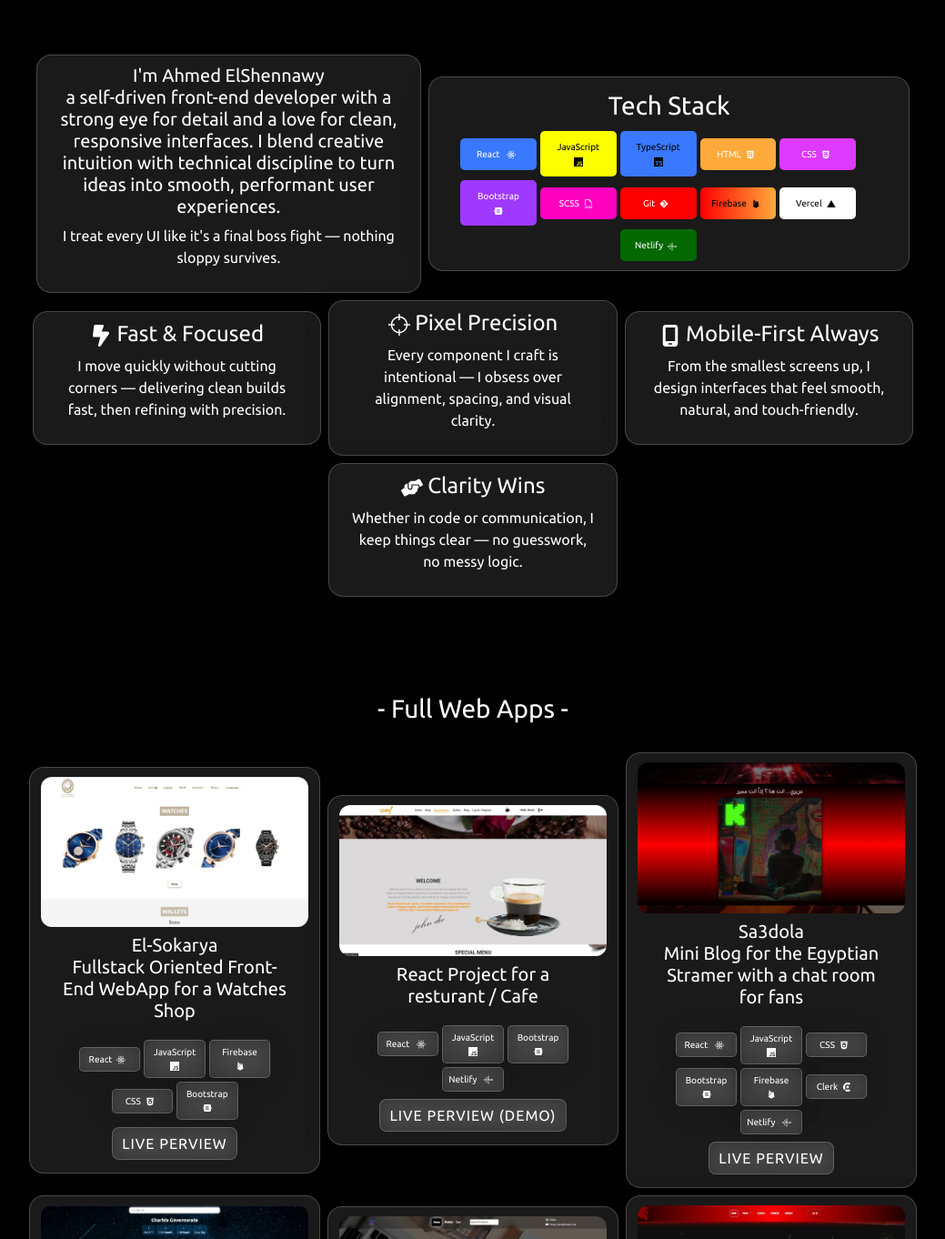
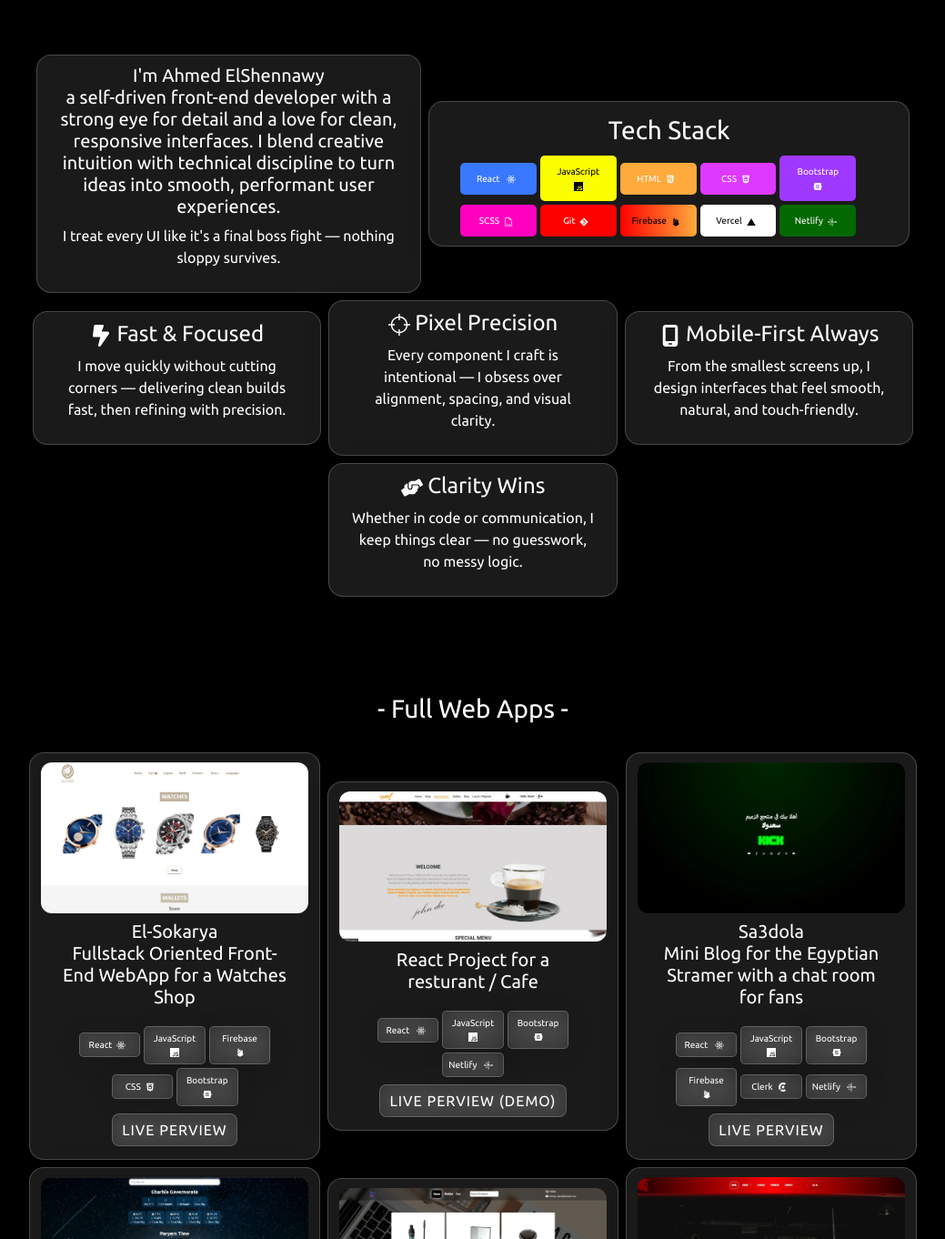
Before and after one commit to a-elshennawy/portfolio-NextJS, a Next.js app: page / in a window 1280 px wide. Shown: the part 790-2152 px from the top of the page at 91% size, without its empty margins (120-1159 px from the left). Built offline with nearby package versions, Linux system fonts and the light colour scheme.

Commit message:
inhancements

```diff
--- a/app/globals.css
+++ b/app/globals.css
@@ -175,12 +175,6 @@
   }
 }
 
-@media (prefers-color-scheme: dark) {
-  html {
-    color-scheme: dark;
-  }
-}
-
 @media screen and (max-width: 992px) {
   :root {
     font-size: 14px;
@@ -201,3 +195,12 @@
     filter: drop-shadow(0 0 0px #fff);
   }
 }
+
+::-webkit-scrollbar {
+  display: none;
+}
+
+html {
+  -ms-overflow-style: none;
+  scrollbar-width: none;
+}
--- a/app/page.tsx
+++ b/app/page.tsx
@@ -2,9 +2,10 @@
 import { useEffect } from "react";
 import Header from "@/components/Header/Header";
 import About from "@/components/About/About";
-import Samples from "../components/Samples/Samples";
+import Samples from "@/components/Samples/Samples";
 import CommBar from "@/components/CommBar/CommBar";
 import UpBtn from "@/components/UpBtn";
+import ScrollBar from "@/components/ScrollBar/ScrollBar";
 
 export default function Home() {
   useEffect(() => {
@@ -15,6 +16,7 @@
   }, []);
   return (
     <>
+      <ScrollBar />
       <CommBar />
       <Header />
       <About />
--- a/components/About/About.tsx
+++ b/components/About/About.tsx
@@ -9,7 +9,7 @@
   FaHtml5,
   FaReact,
 } from "react-icons/fa";
-import { SiJavascript, SiNetlify, SiTypescript } from "react-icons/si";
+import { SiJavascript, SiNetlify } from "react-icons/si";
 import { BsFiletypeScss } from "react-icons/bs";
 import { IoLogoFirebase, IoLogoVercel } from "react-icons/io5";
 import { FaBoltLightning, FaMobileScreen } from "react-icons/fa6";
@@ -66,10 +66,7 @@
                 JavaScript
                 <SiJavascript />
               </span>
-              <span className="TypeScript col-lg-2 col-3">
-                TypeScript
-                <SiTypescript />
-              </span>
+
               <span className="html col-lg-2 col-3">
                 HTML
                 <FaHtml5 />
--- a/components/Samples/Samples.tsx
+++ b/components/Samples/Samples.tsx
@@ -133,7 +133,7 @@
           </motion.div>
 
           <motion.div
-            initial={{ x: -100, opacity: 0 }}
+            initial={{ x: 100, opacity: 0 }}
             whileInView={{ x: 0, opacity: 1 }}
             transition={{ duration: 0.8 }}
             viewport={{ once: false, amount: 0.3 }}
@@ -167,10 +167,6 @@
                 JavaScript <SiJavascript />
               </span>
               <span className="col-3">
-                CSS
-                <FaCss3Alt />
-              </span>
-              <span className="col-3">
                 Bootstrap <FaBootstrap />
               </span>
               <span className="col-3">
@@ -195,7 +191,7 @@
           </motion.div>
 
           <motion.div
-            initial={{ x: 100, opacity: 0 }}
+            initial={{ x: -100, opacity: 0 }}
             whileInView={{ x: 0, opacity: 1 }}
             transition={{ duration: 0.8 }}
             viewport={{ once: false, amount: 0.3 }}
@@ -245,8 +241,8 @@
           </motion.div>
 
           <motion.div
-            initial={{ x: -100, opacity: 0 }}
-            whileInView={{ x: 0, opacity: 1 }}
+            initial={{ y: 100, opacity: 0 }}
+            whileInView={{ y: 0, opacity: 1 }}
             transition={{ duration: 0.8 }}
             viewport={{ once: false, amount: 0.3 }}
             className="row justify-content-center align-items-center col-lg-3 col-10 glassmorphism projectCard"
@@ -295,8 +291,8 @@
           </motion.div>
 
           <motion.div
-            initial={{ y: 100, opacity: 0 }}
-            whileInView={{ y: 0, opacity: 1 }}
+            initial={{ x: 100, opacity: 0 }}
+            whileInView={{ x: 0, opacity: 1 }}
             transition={{ duration: 0.8 }}
             viewport={{ once: false, amount: 0.3 }}
             className="row justify-content-center align-items-center col-lg-3 col-10 glassmorphism projectCard"
@@ -349,8 +345,8 @@
           </motion.div>
 
           <motion.div
-            initial={{ x: 100, opacity: 0 }}
-            whileInView={{ x: 0, opacity: 1 }}
+            initial={{ y: 100, opacity: 0 }}
+            whileInView={{ y: 0, opacity: 1 }}
             transition={{ duration: 0.8 }}
             viewport={{ once: false, amount: 0.3 }}
             className="row justify-content-center align-items-center col-lg-3 col-10 glassmorphism projectCard"
@@ -413,8 +409,8 @@
           </motion.h3>
 
           <motion.div
-            initial={{ y: 100, opacity: 0 }}
-            whileInView={{ y: 0, opacity: 1 }}
+            initial={{ x: -100, opacity: 0 }}
+            whileInView={{ x: 0, opacity: 1 }}
             transition={{ duration: 0.8 }}
             viewport={{ once: false, amount: 0.3 }}
             className="row justify-content-center align-items-center col-lg-3 col-10 glassmorphism projectCard"
@@ -468,8 +464,8 @@
           </motion.div>
 
           <motion.div
-            initial={{ x: 100, opacity: 0 }}
-            whileInView={{ x: 0, opacity: 1 }}
+            initial={{ y: 100, opacity: 0 }}
+            whileInView={{ y: 0, opacity: 1 }}
             transition={{ duration: 0.8 }}
             viewport={{ once: false, amount: 0.3 }}
             className="row justify-content-center align-items-center col-lg-3 col-10 glassmorphism projectCard"
@@ -519,7 +515,7 @@
           </motion.div>
 
           <motion.div
-            initial={{ x: -100, opacity: 0 }}
+            initial={{ x: 100, opacity: 0 }}
             whileInView={{ x: 0, opacity: 1 }}
             transition={{ duration: 0.8 }}
             viewport={{ once: false, amount: 0.3 }}
@@ -570,8 +566,8 @@
           </motion.div>
 
           <motion.div
-            initial={{ x: 100, opacity: 0 }}
-            whileInView={{ x: 0, opacity: 1 }}
+            initial={{ y: 100, opacity: 0 }}
+            whileInView={{ y: 0, opacity: 1 }}
             transition={{ duration: 0.8 }}
             viewport={{ once: false, amount: 0.3 }}
             className="row justify-content-center align-items-center col-lg-3 col-10 glassmorphism projectCard"
--- /dev/null
+++ b/components/ScrollBar/ScrollBar.jsx
@@ -0,0 +1,8 @@
+import styles from "./ScrollBar.module.scss";
+export default function ScrollBar() {
+  return (
+    <>
+      <div className={`${styles.scrollBar}`}></div>
+    </>
+  );
+}
--- /dev/null
+++ b/components/ScrollBar/ScrollBar.module.scss
@@ -0,0 +1,22 @@
+.scrollBar {
+  position: fixed;
+  top: 0;
+  right: 0;
+  width: 3px;
+  border-radius: 5px;
+  height: 0px;
+  background-image: linear-gradient(#000, #fff);
+  z-index: 111;
+  animation: progressBar linear forwards;
+  animation-timeline: scroll();
+}
+
+@keyframes progressBar {
+  0% {
+    height: 0px;
+  }
+
+  100% {
+    height: 100%;
+  }
+}
```
Also changed, not shown: public/images/sa3dola.jpeg (added), public/images/sa3dola.webp.
